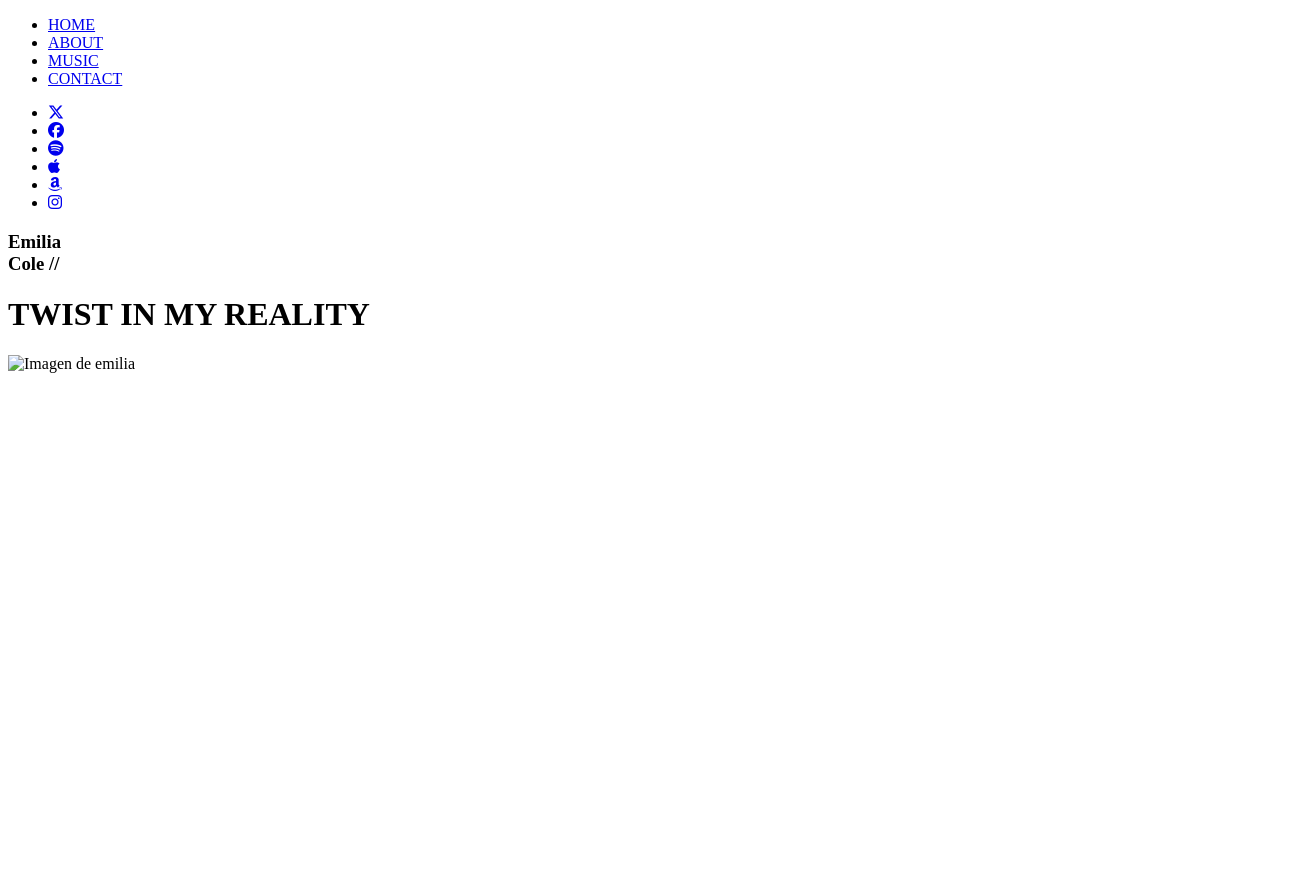
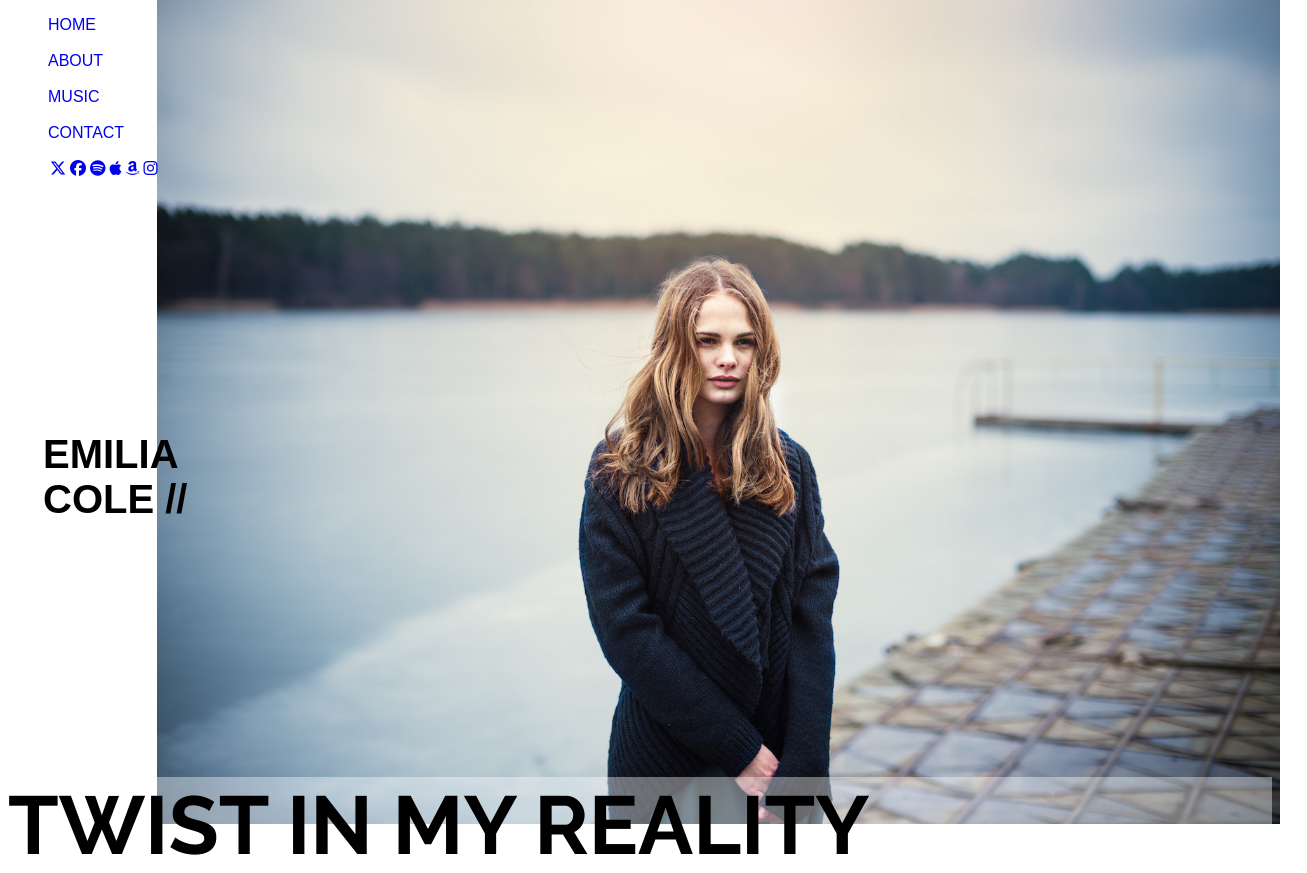
Before and after one commit to nazarenofigoli/EmiliaCole-, a website: page views/index.html in a window 1280 px wide. Shown: the whole page, 1307 px wide, since content can reach past the window. Before the commit the page ends 800 px from the top, so only its background shows below. Drawn offline with Linux system fonts and the light colour scheme.

Commit message:
Armando estructura con css

```diff
--- /dev/null
+++ b/public/css/style.css
@@ -0,0 +1,38 @@
+body {
+    background-image: url('/img/emilia-home.jpg');
+    background-repeat: no-repeat;
+    background-size: auto 100%; /* Ajusta automáticamente al alto y mantiene el ancho original */
+    background-position: right top; /* Alinea la imagen arriba a la izquierda */
+    height: 100vh; /* Establece la altura al 100% de la ventana del navegador */
+    overflow : hidden;
+}
+
+
+#botones a{
+text-decoration:none;
+font-family: sans-serif;
+}
+
+h1{
+font-family: 'Raleway', sans-serif;font-size: 82px;
+background-color: rgba(255, 255, 255, 0.393);
+position: relative;
+top: 450px;
+}
+
+h3{
+font-family: Arial, Helvetica, sans-serif;
+font-size: 40px;
+position: relative;
+left: 35px;
+top: 250px;
+}
+
+ul {
+    list-style-type: none;
+}
+
+.redes-sociales a{
+    float: left;
+    margin: 2px;
+}
--- a/views/index.html
+++ b/views/index.html
@@ -3,22 +3,25 @@
 <head>
     <meta charset="UTF-8">
     <meta name="viewport" content="width=device-width, initial-scale=1.0">
+    <link rel="stylesheet" href="/css/style.css">
     <title>Emilia Cole</title>
+    <link href="https://fonts.googleapis.com/css2?family=Raleway:wght@700&display=swap" rel="stylesheet">
     <link rel="shortcut icon" href="img/icon/favicon.ico"/>
 <script src="https://kit.fontawesome.com/b5ceb64d1f.js" crossorigin="anonymous"></script>
 
 </head>
 <body>
     <header>
-        <nav>
-            <ul><li><a href="/">HOME </a></li>
-            <li><a href="/about">ABOUT</a></li>
-            <li><a href="/music">MUSIC</a></li>
+        <nav id="botones">
+            <ul>
+            <li><a href="/">HOME</a></li><br>
+            <li><a href="/about">ABOUT</a></li><br>
+            <li><a href="/music">MUSIC</a></li><br>
             <li><a href="/contact">CONTACT</a></li>
             </ul>
 
         </nav>
-        <ul>
+        <ul class="redes-sociales">
             <li><a href="https://twitter.com" target="_blank"><i class="fa-brands fa-x-twitter"></i></a></li>
             <li><a href="https://www.facebook.com" target="_blank"><i class="fa-brands fa-facebook"></i></a></i></li>
             <li><a href="https://open.spotify.com/" target="_blank"><i class="fa-brands fa-spotify"></i></a></i></li>
@@ -27,8 +30,7 @@
             <li><a href="https://www.instagram.com/" target="_blank"><i class="fa-brands fa-instagram"></i></a></i></li>
         </ul>
     </header>
-    <section><h3>Emilia <br> Cole // </h3></section>
+    <section><h3>EMILIA <br> COLE // </h3></section>
     <h1>TWIST IN MY REALITY</h1>
-    <img src="img/emilia-home.jpg" alt="Imagen de emilia" width="100%">
     </body>
 </html>
```
Also changed, not shown: public/css/styles.css (deleted).
